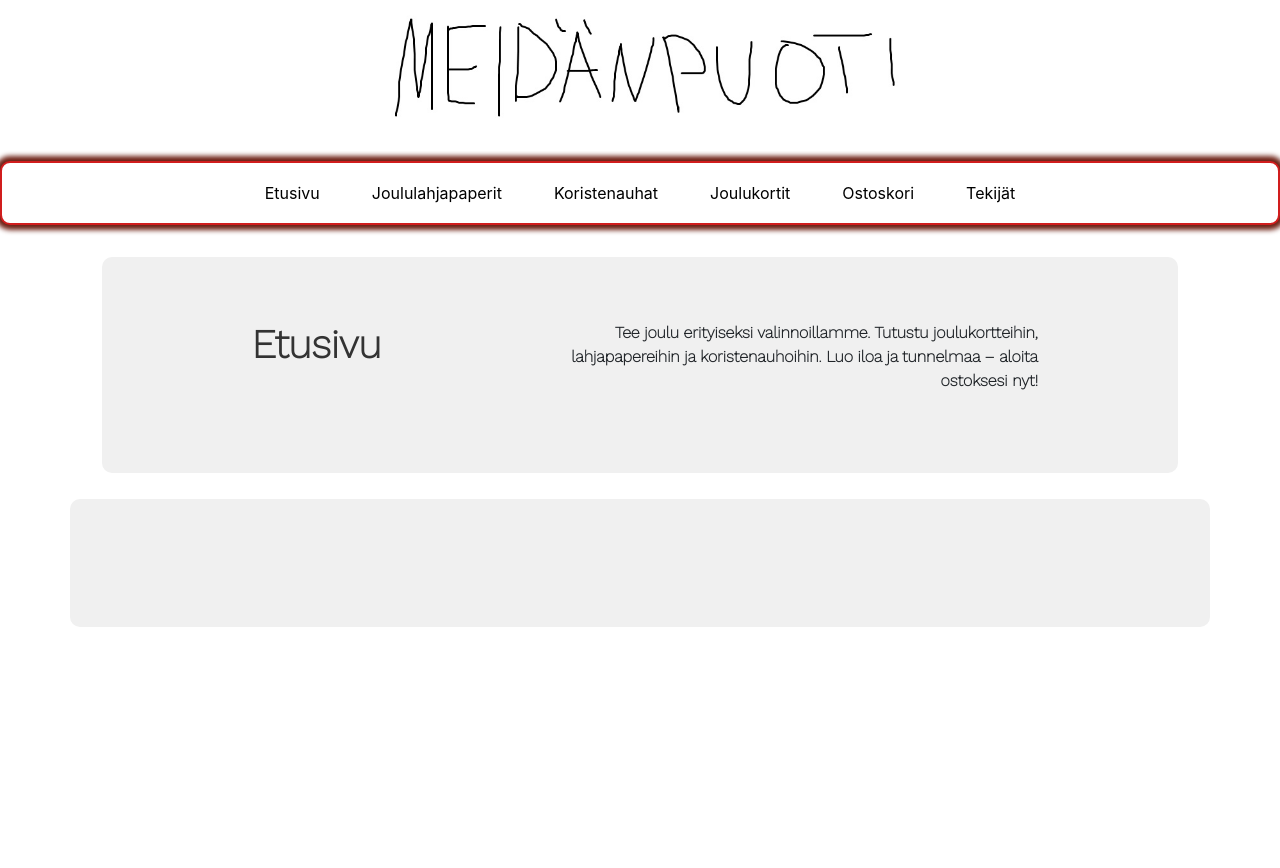
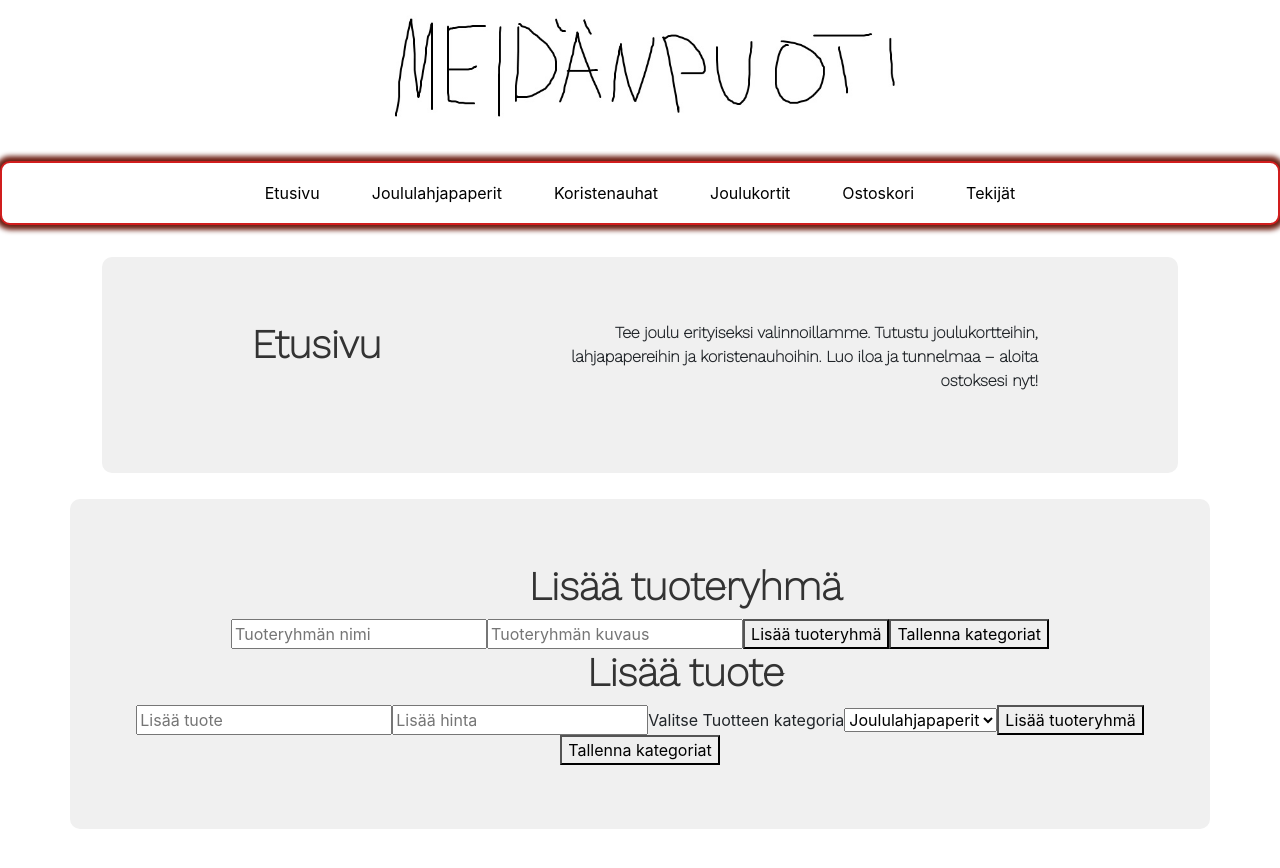
Before and after one commit to r00sa1/review, a React (Create React App) app: page /Yllapito in a window 1280 px wide. Shown: the top 868 px of the page. Before the commit the page ends 800 px from the top, so only its background shows below. Built offline with nearby package versions, Linux system fonts and the light colour scheme.

Commit message:
lisätty ylläpito

```diff
--- a/src/App.js
+++ b/src/App.js
@@ -7,6 +7,7 @@ import Cards from './pages/Cards.js';
 import Ostoskori from './pages/Ostoskori.js';
 import Tekijat from './pages/Tekijat.js';
 import Subtitle from './components/Subtitle.js';
+import Yllapito from './pages/Yllapito.js';
 import { Routes, Route } from 'react-router-dom';
 
 
@@ -26,6 +27,7 @@ return (
                 <Route path="/Koristenauhat" element={<Cards param='Koristenauhat'/>} />
                 <Route path="/Ostoskori" element={<Ostoskori/>} />
                 <Route path="/Tekijat" element={<Tekijat/>} />
+                <Route path="/Yllapito" element={<Yllapito />} />
             </Routes>
         </div>
 
--- /dev/null
+++ b/src/pages/Yllapito.js
@@ -0,0 +1,134 @@
+import React, { useState } from 'react';
+import axios from 'axios';
+
+const URL = "http://localhost:3001/"
+
+const Yllapito = () => {
+  const [categories, setCategories] = useState([]);
+  const [categoryName, setCategoryName] = useState('');
+  const [categoryDescription, setCategoryDescription] = useState('');
+  // Tuotteiden lisäys
+  const [products, setProducts] = useState([])
+  const [productName, setProductName] = useState('')
+  const [price, setPrice] = useState('')
+  const [category, setCategory] = useState('')
+
+  const AddCategory = () => {
+    // Luo uusi kategoria-objekti
+    const newCategory = {
+      categoryName,
+      description: categoryDescription,
+    };
+
+    // Päivitä kategoriat taulukkoon
+    setCategories([...categories, newCategory]);
+
+    // Tyhjennä input-kentät
+    setCategoryName('');
+    setCategoryDescription('');
+  };
+
+  // Tuote-objekti
+  const AddProduct = () => {
+    const newProduct = {
+      productName,
+      price,
+      category,
+    }
+
+    // Päivitetään tuotteet taulukkoon
+    setProducts([...products, newProduct])
+
+    //Tyhjennetään input-kentät
+    setProductName('');
+    setPrice('');
+
+  }
+
+  const SaveCategories = async () => {
+    try {
+      // Tee HTTP-pyyntö tietokantaan kategorioiden lisäämiseksi
+      const response = await axios.post(URL + 'categories', categories);
+
+      // Käsittele vastaus tarvittaessa
+      console.log('Kategoriat lisätty onnistuneesti', response.data);
+
+      // Tyhjennä kategoriat
+      setCategories([]);
+    } catch (error) {
+      console.error('Virhe kategorioiden lisäämisessä', error);
+      console.log(error.response.data);
+    }
+  };
+
+  const SaveProduct = async () => {
+    try {
+      // Käy läpi jokainen tuote ja tee HTTP-pyyntö tietokantaan tuotteen lisäämiseksi
+      const formattedProducts = products.map(product => {
+        // Aseta imageUrl nulliksi, jos sitä ei ole erikseen määritelty
+        const formattedProduct = {
+          ...product,
+          imageUrl: product.imageUrl || null
+        };
+        return formattedProduct;
+      });
+
+      const response = await axios.post(URL + 'products', formattedProducts);
+
+      // Käsittele vastaus
+      console.log('Tuotteet lisätty onnistuneesti', response.data);
+
+      // Tyhjennä tuotteet
+      setProducts([]);
+    } catch (error) {
+      console.error('Virhe tuotteiden lisäämisessä', error);
+      console.log(error.response.data);
+    }
+  };
+
+
+  return (
+    <div>
+      <div>
+        <h2>Lisää tuoteryhmä</h2>
+        <input
+          type="text"
+          placeholder="Tuoteryhmän nimi"
+          value={categoryName}
+          onChange={(e) => setCategoryName(e.target.value)}
+        />
+        <input
+          type="text"
+          placeholder="Tuoteryhmän kuvaus"
+          value={categoryDescription}
+          onChange={(e) => setCategoryDescription(e.target.value)}
+        />
+        <button onClick={AddCategory}>Lisää tuoteryhmä</button>
+        <button onClick={SaveCategories}>Tallenna kategoriat</button>
+      </div>
+      <h2>Lisää tuote</h2>
+        <input
+          type="text"
+          placeholder="Lisää tuote"
+          value={productName}
+          onChange={(e) => setProductName(e.target.value)}
+          />
+          <input
+          type="text"
+          placeholder="Lisää hinta"
+          value={price}
+          onChange={(e) => setPrice(e.target.value)}
+          />
+          <label htmlFor="category">Valitse Tuotteen kategoria</label>
+          <select name="category" id="category" value={category} onChange={(e) => setCategory(e.target.value)}>
+            <option value="Joululahjapaperit">Joululahjapaperit</option>
+            <option value="Joulukortit">Joulukortit</option>
+            <option value="Koristenauhat">Koristenauhat</option>
+          </select>
+          <button onClick={AddProduct}>Lisää tuoteryhmä</button>
+          <button onClick={SaveProduct}>Tallenna kategoriat</button>
+    </div>
+  );
+};
+
+export default Yllapito;
```
